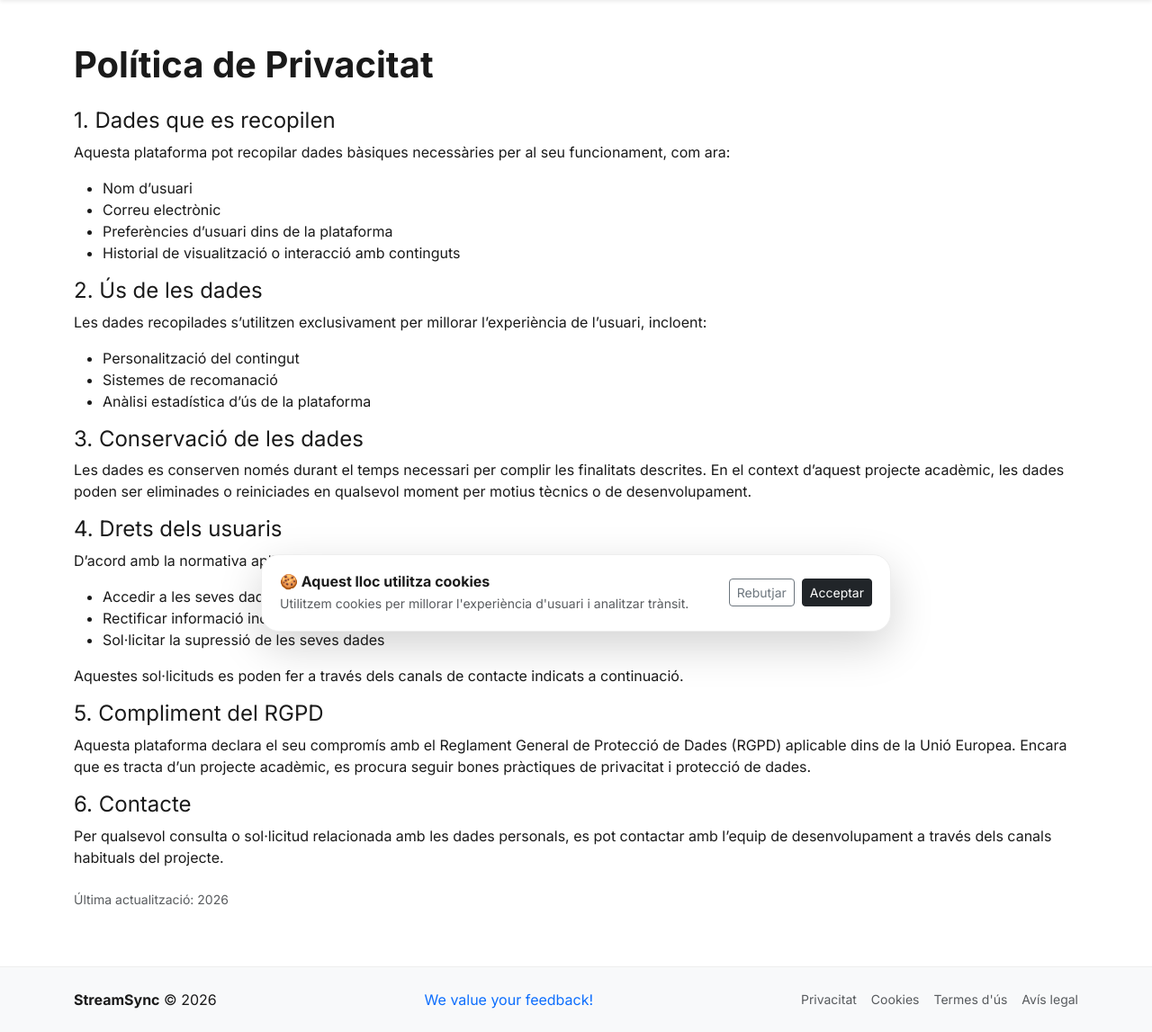
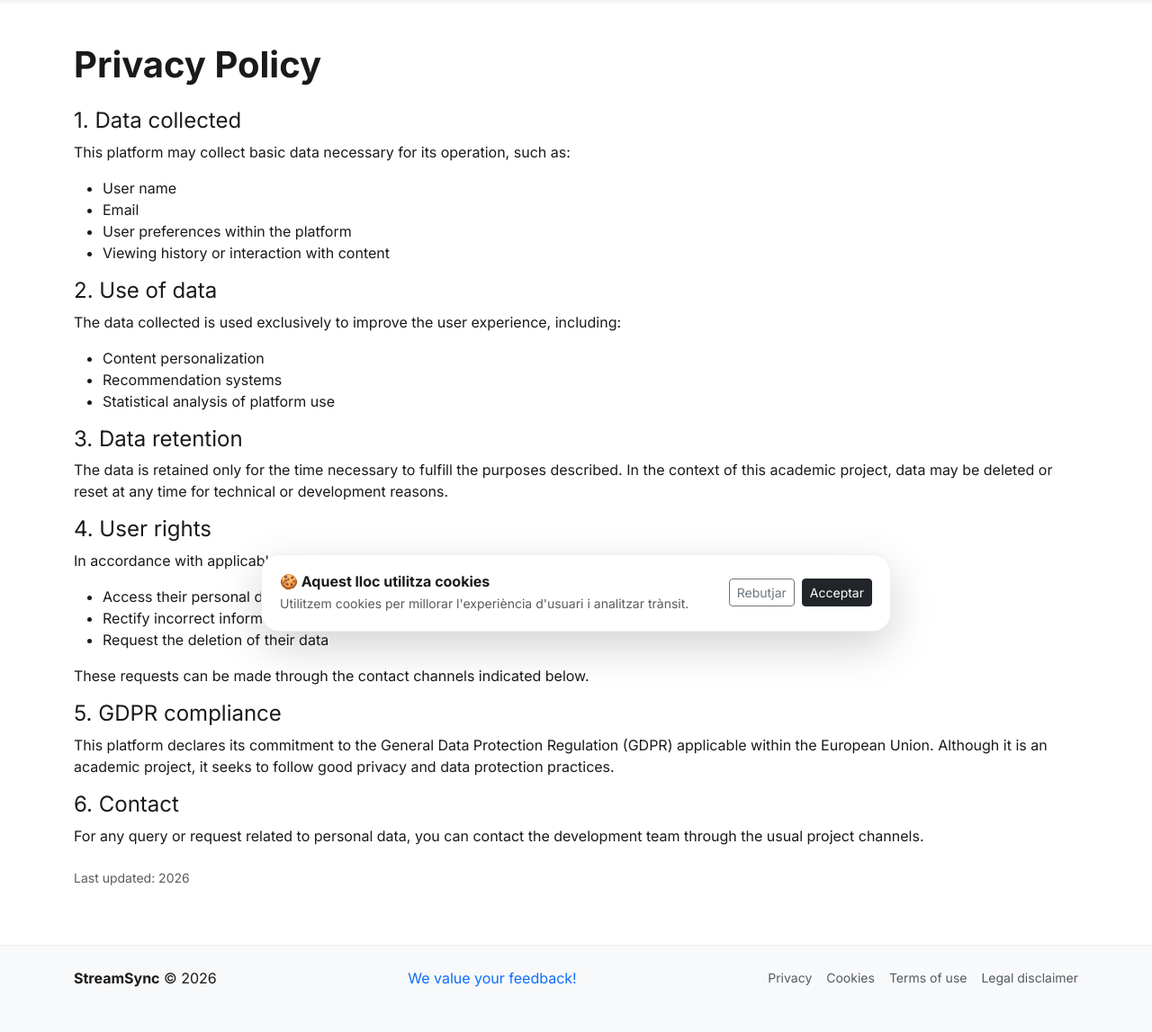
Before and after one commit to Admin-Group-StreamSync/StreamSync, a Django app: page /legal/privacy in a window 1280 px wide. Shown: the part 78-1225 px from the top of the page at 90% size. After the commit the page ends 1175 px from the top, so only its background shows below. Run offline with Django 5.2, Linux system fonts and the light colour scheme.

Commit message:
chore: translated legal pages to english

```diff
--- a/templates/base.html
+++ b/templates/base.html
@@ -247,7 +247,7 @@
             <div class="text-muted small d-flex flex-wrap gap-3">
 
                 <a href="{% url 'legal_privacy' %}" class="text-decoration-none text-muted">
-                    Privacitat
+                    Privacy
                 </a>
 
                 <a href="{% url 'legal_cookies' %}" class="text-decoration-none text-muted">
@@ -255,11 +255,11 @@
                 </a>
 
                 <a href="{% url 'legal_terms' %}" class="text-decoration-none text-muted">
-                    Termes d'ús
+                    Terms of use
                 </a>
 
                 <a href="{% url 'legal_content_disclaimer' %}" class="text-decoration-none text-muted">
-                    Avís legal
+                    Legal disclaimer
                 </a>
 
             </div>
--- a/templates/legal/privacy.html
+++ b/templates/legal/privacy.html
@@ -1,68 +1,68 @@
 {% extends "base.html" %}
 
-{% block title %}Política de Privacitat{% endblock %}
+{% block title %}Privacy Policy{% endblock %}
 
 {% block content %}
 <div class="container py-5">
 
-    <h1 class="fw-bold mb-4">Política de Privacitat</h1>
+    <h1 class="fw-bold mb-4">Privacy Policy</h1>
 
-    <h4>1. Dades que es recopilen</h4>
+    <h4>1. Data collected</h4>
     <p>
-        Aquesta plataforma pot recopilar dades bàsiques necessàries per al seu funcionament, com ara:
+        This platform may collect basic data necessary for its operation, such as:
     </p>
     <ul>
-        <li>Nom d’usuari</li>
-        <li>Correu electrònic</li>
-        <li>Preferències d’usuari dins de la plataforma</li>
-        <li>Historial de visualització o interacció amb continguts</li>
+        <li>User name</li>
+        <li>Email</li>
+        <li>User preferences within the platform</li>
+        <li>Viewing history or interaction with content</li>
     </ul>
 
-    <h4>2. Ús de les dades</h4>
+    <h4>2. Use of data</h4>
     <p>
-        Les dades recopilades s’utilitzen exclusivament per millorar l’experiència de l’usuari, incloent:
+        The data collected is used exclusively to improve the user experience, including:
     </p>
     <ul>
-        <li>Personalització del contingut</li>
-        <li>Sistemes de recomanació</li>
-        <li>Anàlisi estadística d’ús de la plataforma</li>
+        <li>Content personalization</li>
+        <li>Recommendation systems</li>
+        <li>Statistical analysis of platform use</li>
     </ul>
 
-    <h4>3. Conservació de les dades</h4>
+    <h4>3. Data retention</h4>
     <p>
-        Les dades es conserven només durant el temps necessari per complir les finalitats descrites.
-        En el context d’aquest projecte acadèmic, les dades poden ser eliminades o reiniciades en qualsevol moment
-        per motius tècnics o de desenvolupament.
+        The data is retained only for the time necessary to fulfill the purposes described.
+        In the context of this academic project, data may be deleted or reset at any time
+        for technical or development reasons.
     </p>
 
-    <h4>4. Drets dels usuaris</h4>
+    <h4>4. User rights</h4>
     <p>
-        D’acord amb la normativa aplicable, els usuaris tenen dret a:
+        In accordance with applicable regulations, users have the right to:
     </p>
     <ul>
-        <li>Accedir a les seves dades personals</li>
-        <li>Rectificar informació incorrecta</li>
-        <li>Sol·licitar la supressió de les seves dades</li>
+        <li>Access their personal data</li>
+        <li>Rectify incorrect information</li>
+        <li>Request the deletion of their data</li>
     </ul>
     <p>
-        Aquestes sol·licituds es poden fer a través dels canals de contacte indicats a continuació.
+        These requests can be made through the contact channels indicated below.
     </p>
 
-    <h4>5. Compliment del RGPD</h4>
+    <h4>5. GDPR compliance</h4>
     <p>
-        Aquesta plataforma declara el seu compromís amb el Reglament General de Protecció de Dades (RGPD)
-        aplicable dins de la Unió Europea. Encara que es tracta d’un projecte acadèmic, es procura seguir
-        bones pràctiques de privacitat i protecció de dades.
+        This platform declares its commitment to the General Data Protection Regulation (GDPR)
+        applicable within the European Union. Although it is an academic project, it seeks to follow
+        good privacy and data protection practices.
     </p>
 
-    <h4>6. Contacte</h4>
+    <h4>6. Contact</h4>
     <p>
-        Per qualsevol consulta o sol·licitud relacionada amb les dades personals, es pot contactar amb l’equip
-        de desenvolupament a través dels canals habituals del projecte.
+        For any query or request related to personal data, you can contact the development team
+        through the usual project channels.
     </p>
 
     <p class="mt-4 text-muted small">
-        Última actualització: 2026
+        Last updated: 2026
     </p>
 
 </div>
```
Also changed, not shown: templates/legal/content_disclaimer.html (+27 -27 lines), templates/legal/cookies.html (+21 -21 lines), templates/legal/terms.html (+23 -23 lines).
